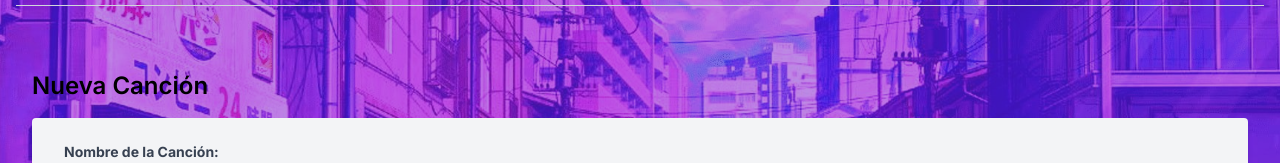
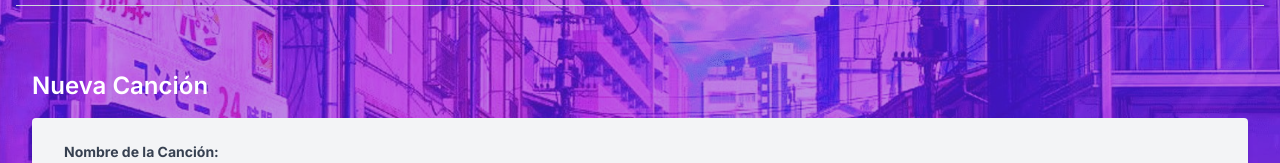
Before and after one commit to ManuMediaHida/city_pop, a Next.js app: page /songs/new in a window 1280 px wide. Shown: the part 255-418 px from the top of the page. Built offline with nearby package versions, Linux system fonts and the light colour scheme; no server answers; the database is empty.

Commit message:
text white "Nueva Cancion"

```diff
--- a/src/app/songs/new/page.jsx
+++ b/src/app/songs/new/page.jsx
@@ -31,7 +31,7 @@ function NewSongPage() {
 
   return (
     <div className="container mx-auto p-4">
-      <h2 className="text-2xl font-semibold my-4">Nueva Canción</h2>
+      <h2 className="text-2xl font-semibold my-4 text-white">Nueva Canción</h2>
       {successMessage && <div className="text-green-500 bg-white">{successMessage}</div>}
       {errorMessage && <div className="text-red-500 bg-white">{errorMessage}</div>}
       <FormSong onSubmit={handleSubmit} />
```
